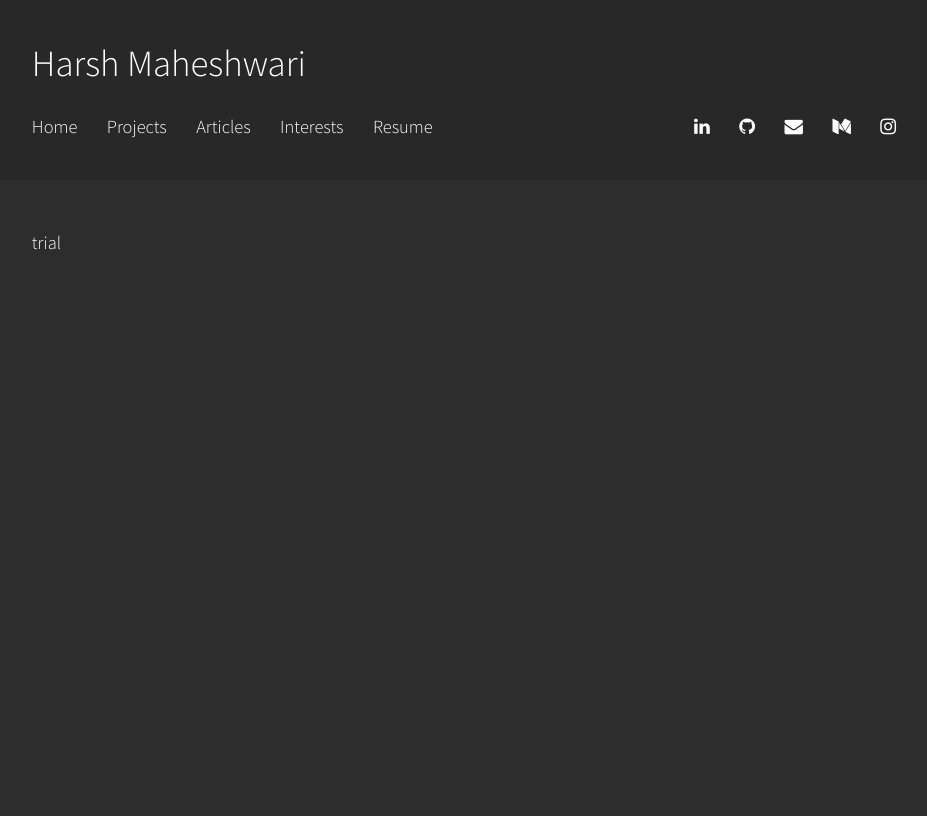
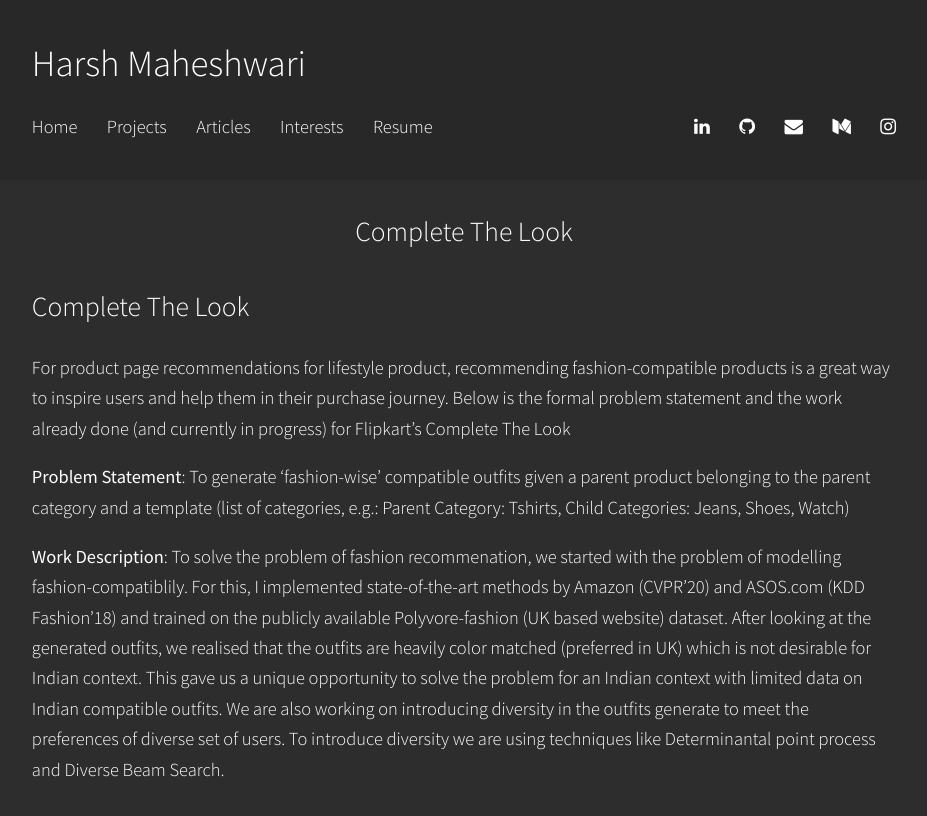
Before and after one commit to harshm121/portfolio-old, a Jekyll site: the page built from Projects/CTL.md, in a window 1280 px wide. Shown: the top 816 px of the page, without its empty margins (176-1103 px from the left). Built offline with Jekyll 4.4.1, drawn with Linux system fonts in a browser that asks for light colours; our own code applies the rules of GitHub Pages for plain Markdown files.

Commit message:
Update CTL.md

```diff
--- a/Projects/CTL.md
+++ b/Projects/CTL.md
@@ -1 +1,10 @@
-trial
+## Complete The Look
+
+
+For product page recommendations for lifestyle product, recommending fashion-compatible products is a great way to inspire users and help them in their purchase journey. Below is the formal problem statement and the work already done (and currently in progress) for Flipkart's Complete The Look
+
+**Problem Statement**: To generate 'fashion-wise' compatible outfits given a parent product belonging to the parent category and a template (list of categories, e.g.: Parent Category: Tshirts, Child Categories: Jeans, Shoes, Watch)
+
+
+**Work Description**: To solve the problem of fashion recommenation, we started with the problem of modelling fashion-compatiblily. For this, I implemented state-of-the-art methods by Amazon (CVPR'20) and ASOS.com (KDD Fashion'18) and trained on the publicly available Polyvore-fashion (UK based website) dataset. After looking at the generated outfits, we realised that the outfits are heavily color matched (preferred in UK) which is not desirable for Indian context. This gave us a unique opportunity to solve the problem for an Indian context with limited data on Indian compatible outfits.
+We are also working on introducing diversity in the outfits generate to meet the preferences of diverse set of users. To introduce diversity we are using techniques like Determinantal point process and Diverse Beam Search.
```
